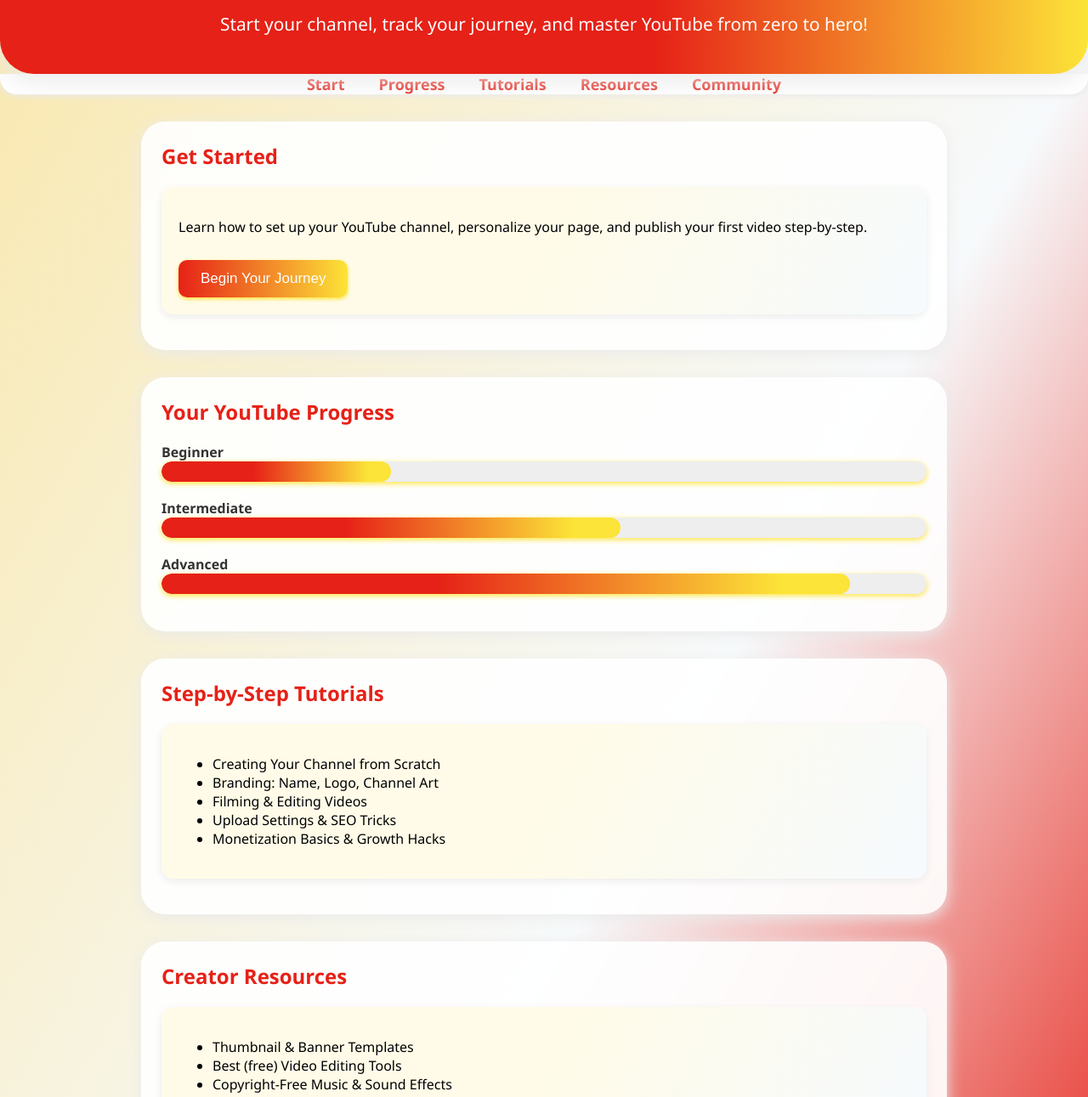
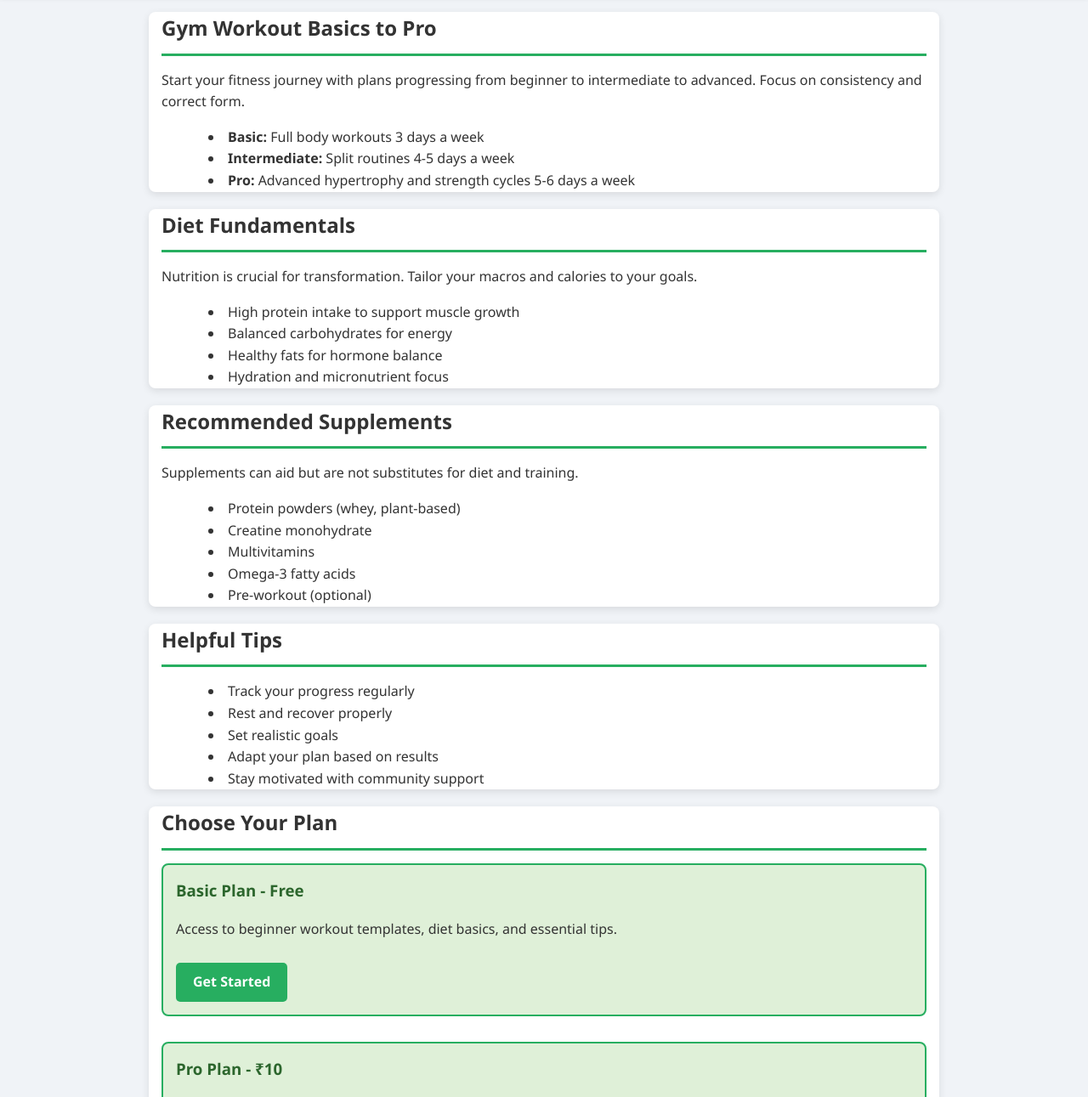
Before and after one commit to Itxabhi6/YouTube-Pro, a plain HTML site: page index.html in a window 1280 px wide. Shown: the part 155-1446 px from the top of the page at 85% size. Drawn offline with nearby package versions, Linux system fonts and the light colour scheme.

Commit message:
Update index.html

```diff
--- a/index.html
+++ b/index.html
@@ -1,183 +1,173 @@
 <!DOCTYPE html>
 <html lang="en">
 <head>
-  <meta charset="UTF-8">
-  <title>YouTube Creator Guide</title>
-  <meta name="viewport" content="width=device-width, initial-scale=1.0">
-  <!-- Animate.css for beautiful entry effects -->
-  <link rel="stylesheet" href="https://cdnjs.cloudflare.com/ajax/libs/animate.css/4.1.1/animate.min.css"/>
+    <meta charset="UTF-8" />
+    <meta name="viewport" content="width=device-width, initial-scale=1" />
+    <title>Physique Transformation Guide</title>
     <style>
-    html { scroll-behavior: smooth; }
-    body { font-family: 'Segoe UI', Arial, sans-serif; margin: 0; background: linear-gradient(120deg, #f9e7aa 0%, #f7fafc 60%, #e62117 100%); }
+        body {
+            font-family: 'Segoe UI', Tahoma, Geneva, Verdana, sans-serif;
+            margin: 0;
+            background: #f0f3f7;
+            color: #333;
+            line-height: 1.6;
+        }
         header {
-      background: linear-gradient(90deg, #e62117 60%, #fce438 100%);
-      color: #fff;
-      padding: 48px 0 24px;
+            background-color: #27ae60;
+            color: white;
+            padding: 1em 0;
             text-align: center;
-      border-bottom-left-radius: 40px;
-      border-bottom-right-radius: 40px;
-      box-shadow: 0 8px 32px #eaeaea;
+            font-size: 1.8em;
+            font-weight: bold;
+            letter-spacing: 0.1em;
         }
         nav {
-      background: #fff;
-      box-shadow: 0 2px 6px #eaeaea;
-      border-radius: 0 0 20px 20px;
-    }
-    nav ul {
+            background: #2ecc71;
             display: flex;
             justify-content: center;
-      padding: 0;
-      margin: 0;
-      list-style: none;
-      flex-wrap: wrap;
-    }
-    nav li {
-      margin: 0 20px;
-      transition: transform 0.2s;
+            padding: 10px 0;
+            box-shadow: 0 4px 6px rgba(0, 0, 0, 0.1);
+            position: sticky;
+            top: 0;
+            z-index: 100;
         }
         nav a {
+            color: white;
             text-decoration: none;
-      color: #e62117;
-      font-weight: bold;
-      font-size: 18px;
-      padding: 12px 0;
-      transition: color 0.2s;
+            margin: 0 20px;
+            font-weight: 600;
+            transition: color 0.3s ease-in-out;
         }
         nav a:hover {
-      color: #fce438;
-      text-shadow: 0 2px 8px #e62117;
-      transform: scale(1.08);
+            color: #145214;
         }
         section {
             max-width: 900px;
-      margin: 32px auto;
-      padding: 24px;
-      background: rgba(255,255,255,0.92);
-      border-radius: 28px;
-      box-shadow: 0 4px 18px #eaeaea;
-      animation: fadeIn 1.2s;
+            margin: 20px auto;
+            padding: 0 15px;
+            background: white;
+            box-shadow: 0 3px 10px rgba(0,0,0,0.1);
+            border-radius: 8px;
         }
-    h2 { color: #e62117; margin-top: 0; }
-    .card {
-      background: linear-gradient(120deg,#fffbe8 50%, #f6fafe 100%);
-      padding: 20px;
-      margin: 18px 0;
-      border-radius: 14px;
-      box-shadow: 0 3px 10px #edecec;
-      transition: box-shadow 0.2s, transform 0.2s;
+        h2 {
+            border-bottom: 3px solid #27ae60;
+            padding-bottom: 10px;
+            margin-bottom: 15px;
         }
-    .card:hover {
-      box-shadow: 0 6px 24px #e62117;
-      transform: scale(1.02);
+        ul {
+            list-style: inside disc;
+            margin-left: 15px;
+        }
+        .plan {
+            border: 2px solid #27ae60;
+            padding: 15px;
+            border-radius: 8px;
+            margin-bottom: 30px;
+            background-color: #dff0d8;
+        }
+        .plan h3 {
+            color: #2c662d;
+            margin-top: 0;
         }
         .btn {
-      background: linear-gradient(90deg, #e62117, #fce438);
-      color: #fff;
-      border: none;
-      padding: 12px 26px;
-      border-radius: 10px;
-      cursor: pointer;
-      font-size: 17px;
-      margin-top: 12px;
-      box-shadow: 0 2px 4px #fce438;
-      transition: background 0.2s, transform 0.2s;
+            display: inline-block;
+            padding: 10px 20px;
+            background-color: #27ae60;
+            color: white;
+            font-weight: 600;
+            border-radius: 5px;
+            text-decoration: none;
+            transition: background-color 0.3s ease-in-out;
+            margin-top: 10px;
         }
         .btn:hover {
-      background: linear-gradient(90deg, #fce438, #e62117);
-      transform: scale(1.07);
+            background-color: #145214;
         }
-    /* Progress bars */
-    .progressbar-container { margin-bottom: 20px; }
-    .progress-label { margin-top: 20px; color: #333; font-weight: 600; }
-    .progress-bar {
-      width: 100%; height: 24px; background: #eee; border-radius: 12px; overflow: hidden; margin-bottom: 9px;
-      box-shadow: 0 2px 6px #fce438;
-    }
-    .progress {
-      height: 100%;
-      background: linear-gradient(90deg, #e62117 40%, #fce438 90%);
-      width: 0;
-      border-radius: 12px;
-      animation: progressGrow 2s forwards;
-    }
-    /* Keyframe for progress bar animations */
-    @keyframes progressGrow {
-      from { width: 0; }
-      to { width: var(--progress-width); }
-    }
-    /* Easy fade in animation for sections */
-    @keyframes fadeIn {
-      0% { opacity:0; transform:translateY(40px);}
-      100% { opacity:1; transform:translateY(0);}
+        footer {
+            text-align: center;
+            padding: 15px 0;
+            background: #27ae60;
+            color: white;
+            font-size: 0.9em;
+            margin-top: 40px;
         }
     </style>
 </head>
 <body>
-  <header class="animate__animated animate__fadeInDown">
-    <h1 style="font-size:2.8em;">YouTube Creator Guide 🚀</h1>
-    <p style="font-size:1.3em;">Start your channel, track your journey, and master YouTube from zero to hero!</p>
-  </header>
+
+<header>Physique Transformation Guide</header>
+
 <nav>
+    <a href="#workout">Workout</a>
+    <a href="#diet">Diet</a>
+    <a href="#supplements">Supplements</a>
+    <a href="#tips">Tips</a>
+    <a href="#plans">Plans</a>
+</nav>
+
+<section id="workout">
+    <h2>Gym Workout Basics to Pro</h2>
+    <p>Start your fitness journey with plans progressing from beginner to intermediate to advanced. Focus on consistency and correct form.</p>
     <ul>
-      <li><a href="#start">Start</a></li>
-      <li><a href="#progress">Progress</a></li>
-      <li><a href="#tutorials">Tutorials</a></li>
-      <li><a href="#resources">Resources</a></li>
-      <li><a href="#community">Community</a></li>
+        <li><strong>Basic:</strong> Full body workouts 3 days a week</li>
+        <li><strong>Intermediate:</strong> Split routines 4-5 days a week</li>
+        <li><strong>Pro:</strong> Advanced hypertrophy and strength cycles 5-6 days a week</li>
     </ul>
-  </nav>
-  <section id="start">
-    <h2>Get Started</h2>
-    <div class="card animate__animated animate__fadeInLeft">
-      <p>Learn how to set up your YouTube channel, personalize your page, and publish your first video step-by-step.</p>
-      <button class="btn">Begin Your Journey</button>
+</section>
+
+<section id="diet">
+    <h2>Diet Fundamentals</h2>
+    <p>Nutrition is crucial for transformation. Tailor your macros and calories to your goals.</p>
+    <ul>
+        <li>High protein intake to support muscle growth</li>
+        <li>Balanced carbohydrates for energy</li>
+        <li>Healthy fats for hormone balance</li>
+        <li>Hydration and micronutrient focus</li>
+    </ul>
+</section>
+
+<section id="supplements">
+    <h2>Recommended Supplements</h2>
+    <p>Supplements can aid but are not substitutes for diet and training.</p>
+    <ul>
+        <li>Protein powders (whey, plant-based)</li>
+        <li>Creatine monohydrate</li>
+        <li>Multivitamins</li>
+        <li>Omega-3 fatty acids</li>
+        <li>Pre-workout (optional)</li>
+    </ul>
+</section>
+
+<section id="tips">
+    <h2>Helpful Tips</h2>
+    <ul>
+        <li>Track your progress regularly</li>
+        <li>Rest and recover properly</li>
+        <li>Set realistic goals</li>
+        <li>Adapt your plan based on results</li>
+        <li>Stay motivated with community support</li>
+    </ul>
+</section>
+
+<section id="plans">
+    <h2>Choose Your Plan</h2>
+
+    <div class="plan">
+        <h3>Basic Plan - Free</h3>
+        <p>Access to beginner workout templates, diet basics, and essential tips.</p>
+        <a href="#" class="btn">Get Started</a>
+    </div>
+
+    <div class="plan">
+        <h3>Pro Plan - ₹10</h3>
+        <p>Includes personalized workout and diet plans, supplement guides, video tutorials, and advanced transformation strategies.</p>
+        <a href="#" class="btn">Buy Now</a>
     </div>
 </section>
-  <section id="progress">
-    <h2>Your YouTube Progress</h2>
-    <div class="progressbar-container">
-      <div class="progress-label">Beginner</div>
-      <div class="progress-bar">
-        <div class="progress" style="--progress-width: 30%;"></div>
-      </div>
-      <div class="progress-label">Intermediate</div>
-      <div class="progress-bar">
-        <div class="progress" style="--progress-width: 60%;"></div>
-      </div>
-      <div class="progress-label">Advanced</div>
-      <div class="progress-bar">
-        <div class="progress" style="--progress-width: 90%;"></div>
-      </div>
-    </div>
-  </section>
-  <section id="tutorials">
-    <h2>Step-by-Step Tutorials</h2>
-    <div class="card animate__animated animate__zoomIn">
-      <ul>
-        <li>Creating Your Channel from Scratch</li>
-        <li>Branding: Name, Logo, Channel Art</li>
-        <li>Filming & Editing Videos</li>
-        <li>Upload Settings & SEO Tricks</li>
-        <li>Monetization Basics & Growth Hacks</li>
-      </ul>
-    </div>
-  </section>
-  <section id="resources">
-    <h2>Creator Resources</h2>
-    <div class="card animate__animated animate__fadeInUp">
-      <ul>
-        <li>Thumbnail & Banner Templates</li>
-        <li>Best (free) Video Editing Tools</li>
-        <li>Copyright-Free Music & Sound Effects</li>
-        <li>Descriptive Script Samples</li>
-      </ul>
-    </div>
-  </section>
-  <section id="community">
-    <h2>Community & Discussion</h2>
-    <div class="card animate__animated animate__pulse">
-      <p>Ask questions, share your wins, and discuss with fellow creators just like you!</p>
-    </div>
-  </section>
+
+<footer>
+    &copy; 2025 Physique Transformation Guide. All rights reserved.
+</footer>
+
 </body>
 </html>
```
Lines whose indentation alone changed are shown as unchanged.
